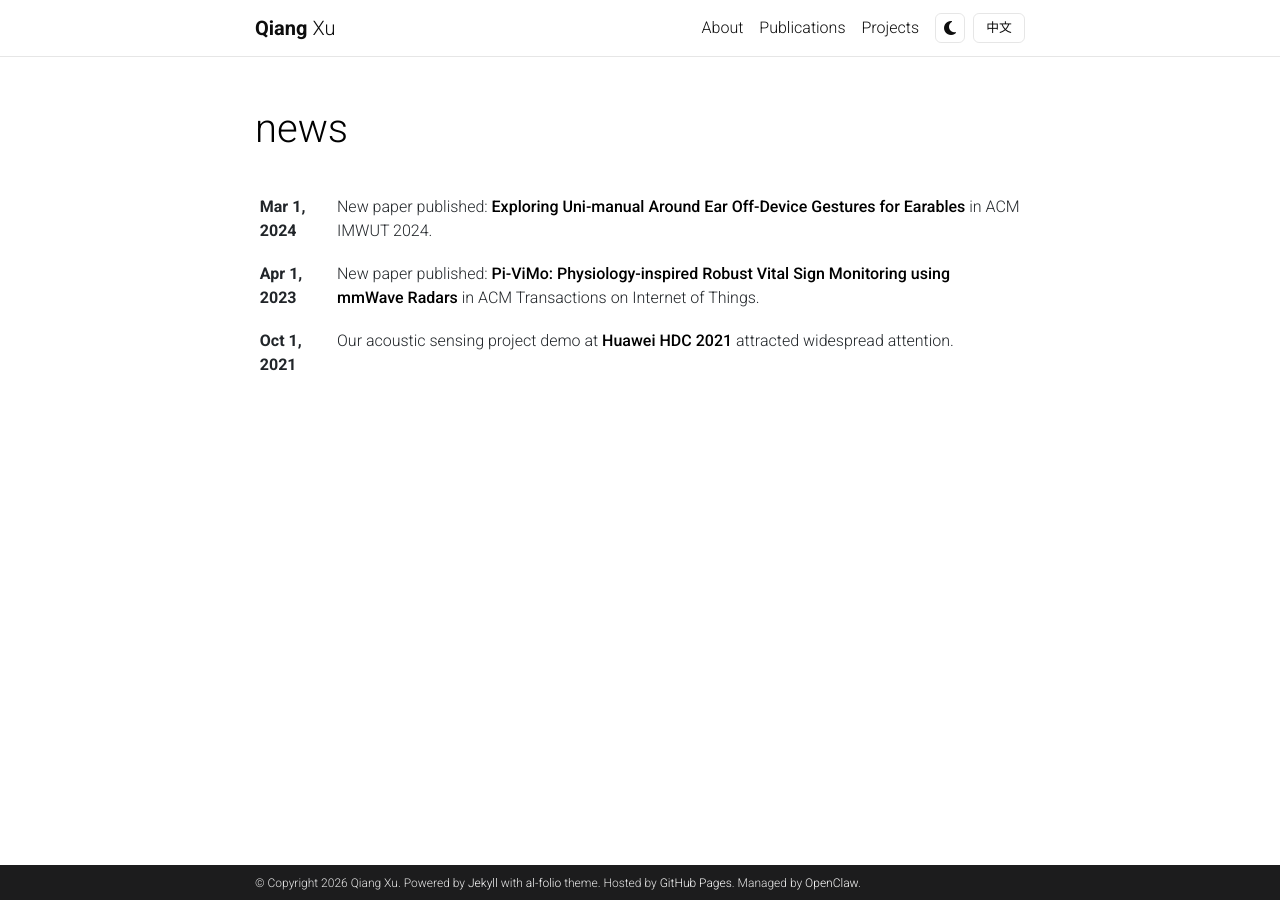
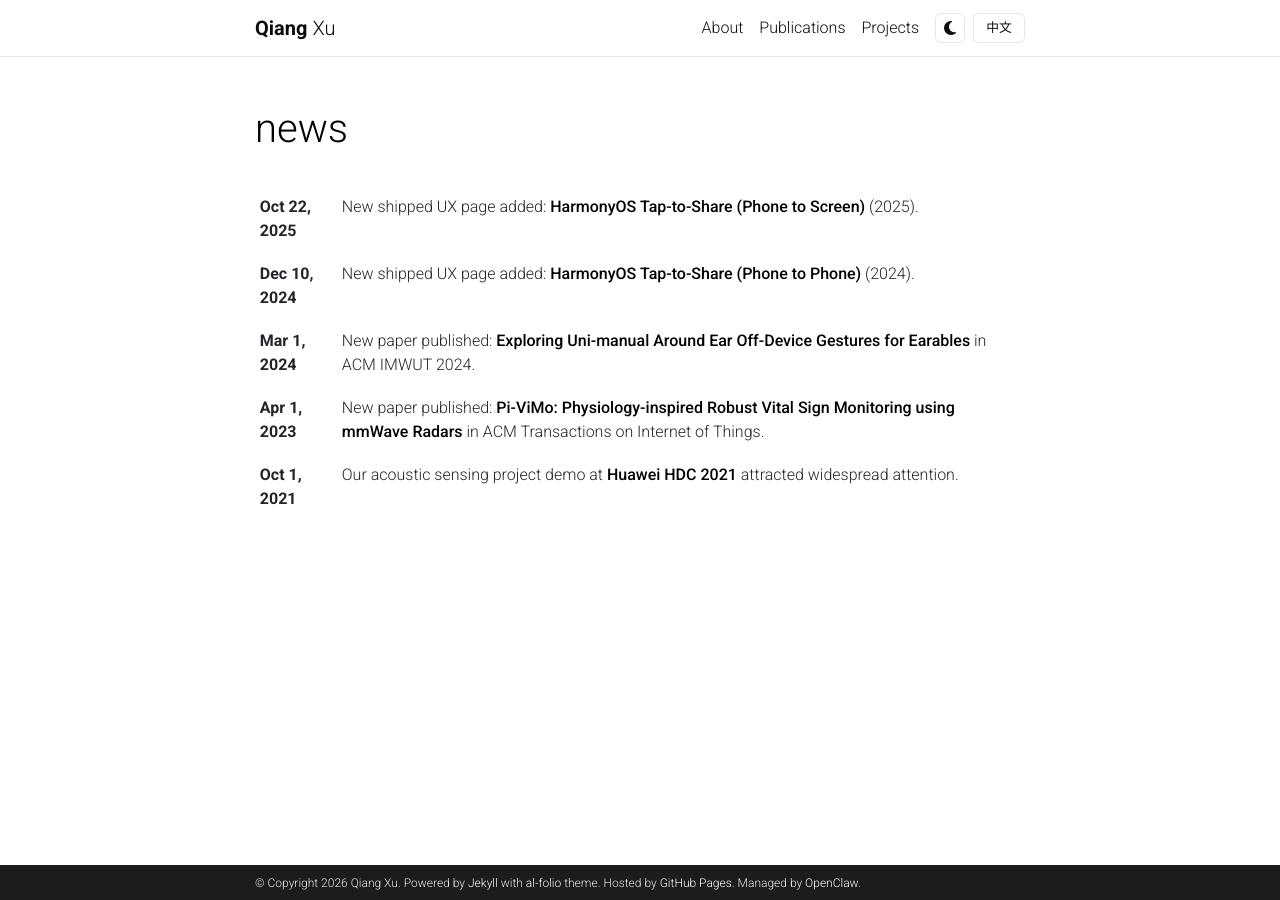
Before and after one commit to xuq/xuq.github.io, a Jekyll site: the page built from news.html, in a window 1280 px wide. Built offline with Jekyll 4.4.1, drawn with Linux system fonts in a browser that asks for light colours; comment, search, counter and statistics services are not loaded; a style sheet for code colours, icons or effects is not loaded.

Commit message:
Homepage: shipped UX section + updated news; Projects: smaller card title font

```diff
--- a/_includes/projects.html
+++ b/_includes/projects.html
@@ -13,12 +13,12 @@
           alt="project thumbnail" -%}
         {%- endif %}
         <div class="card-body">
-          <h2
+          <h3
             class="card-title"
             data-i18n-title="true"
             data-i18n-en="{{ project.title | escape }}"
             data-i18n-zh="{{ project.title_zh | default: project.title | escape }}"
-          >{{ project.title }}</h2>
+          >{{ project.title }}</h3>
           <p
             class="card-text"
             data-i18n-description="true"
--- a/_layouts/about.html
+++ b/_layouts/about.html
@@ -58,10 +58,10 @@
             {%- include latest_posts.html %}
           {%- endif %}
 
-          <!-- Selected papers -->
+          <!-- Shipped UX -->
           {% if page.selected_papers -%}
-            <h2><a href="{{ '/publications/' | relative_url }}" style="color: inherit;" data-i18n-key="section.selected_publications">Selected publications</a></h2>
-            {%- include selected_papers.html %}
+            <h2><a href="{{ '/projects/' | relative_url }}" style="color: inherit;" data-i18n-key="section.selected_publications">Shipped New User Experiences</a></h2>
+            {%- include shipped_ux.html %}
           {%- endif %}
 
           <!-- Social -->
--- a/_sass/_base.scss
+++ b/_sass/_base.scss
@@ -526,6 +526,12 @@
 // Projects
 
 .projects {
+  .card-title {
+    font-size: 1.05rem;
+    line-height: 1.25;
+    margin-bottom: 0.35rem;
+  }
+
   a {
     text-decoration: none;
 
--- a/assets/js/i18n.js
+++ b/assets/js/i18n.js
@@ -13,7 +13,7 @@
       "nav.repositories": "Repositories",
       "section.news": "News",
       "section.latest_posts": "latest posts",
-      "section.selected_publications": "Selected publications",
+      "section.selected_publications": "Shipped New User Experiences",
       "repo.github_users": "GitHub Users",
       "repo.github_repositories": "GitHub Repositories",
       "projects.category.work": "work",
@@ -145,7 +145,7 @@
       "nav.repositories": "代码仓库",
       "section.news": "动态",
       "section.latest_posts": "最新文章",
-      "section.selected_publications": "Selected publications",
+      "section.selected_publications": "已交付新用户体验",
       "repo.github_users": "GitHub 用户",
       "repo.github_repositories": "GitHub 仓库",
       "projects.category.work": "工作项目",
```
Also changed, not shown: _includes/shipped_ux.html (added, +9 -0 lines), _news/announcement_4.md (added, +8 -0 lines), _news/announcement_5.md (added, +8 -0 lines).
